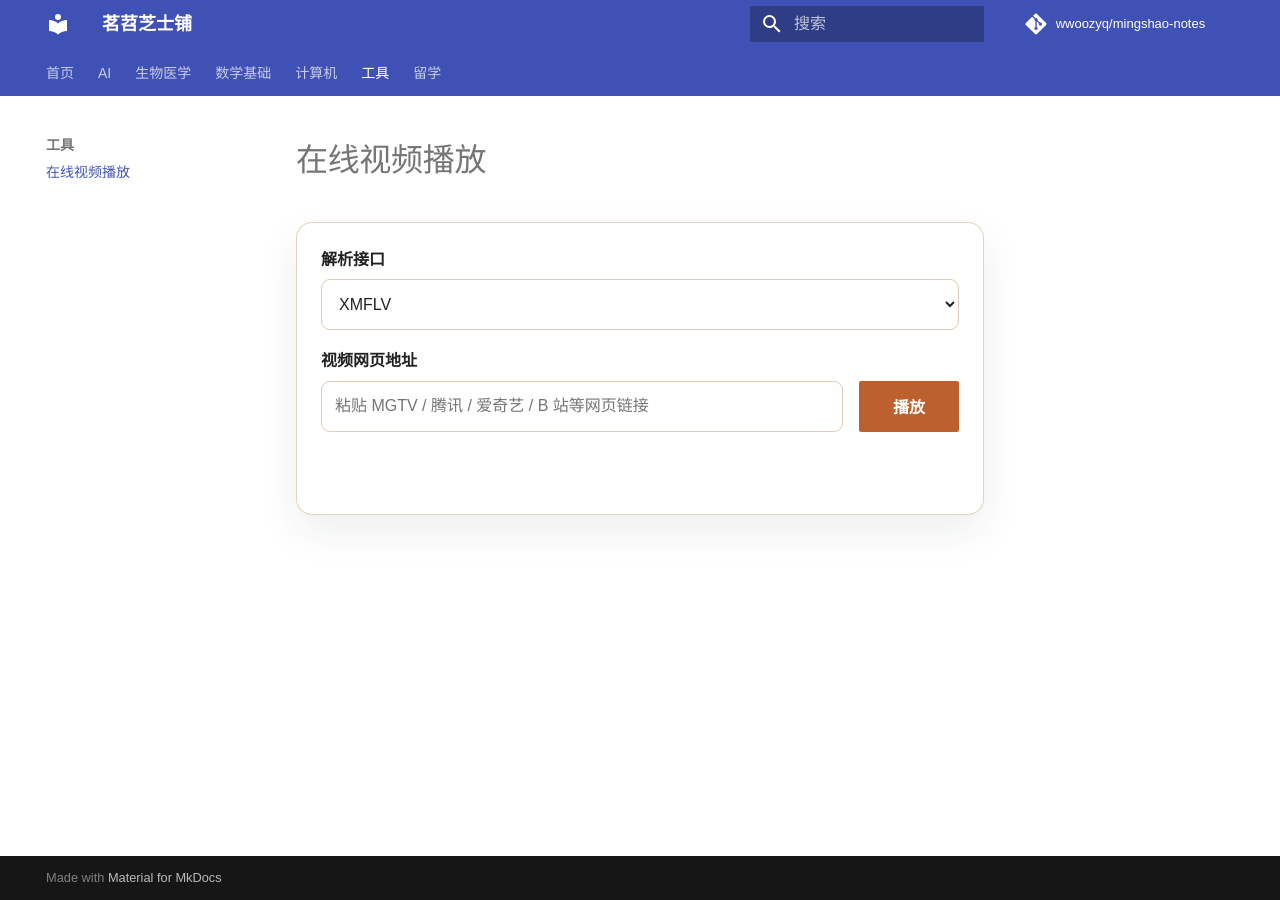
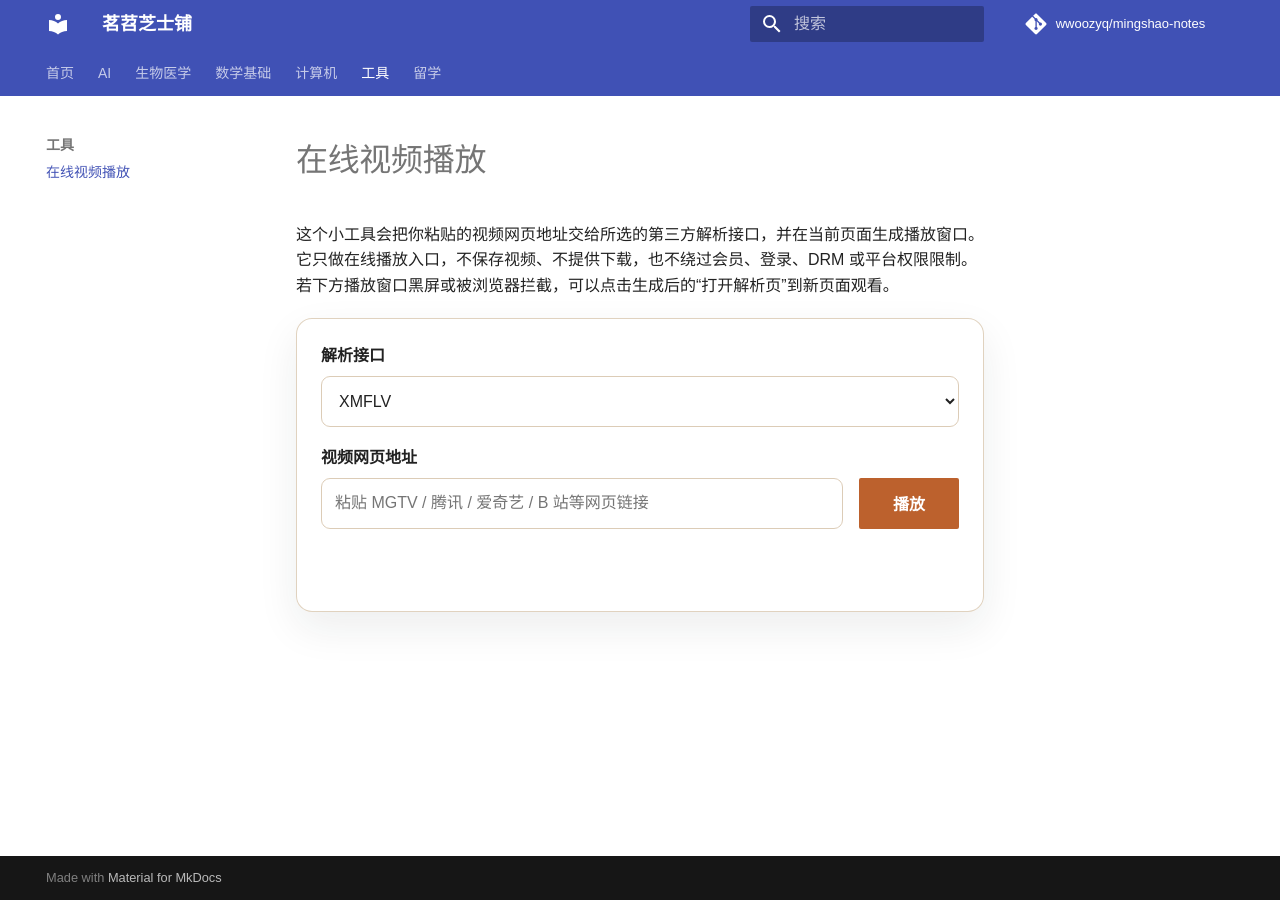
Before and after one commit to wwoozyq/mingshao-notes, an MkDocs documentation site: the page built from docs/tools/video-player.md, in a window 1280 px wide. Built offline with MkDocs 1.6.1 and Material for MkDocs 9.7.7, drawn with Linux system fonts in a browser that asks for light colours; comment, search, counter and statistics services are not loaded.

Commit message:
Add video player usage note

```diff
--- a/docs/tools/video-player.md
+++ b/docs/tools/video-player.md
@@ -1,4 +1,6 @@
 # 在线视频播放
+
+这个小工具会把你粘贴的视频网页地址交给所选的第三方解析接口，并在当前页面生成播放窗口。它只做在线播放入口，不保存视频、不提供下载，也不绕过会员、登录、DRM 或平台权限限制。若下方播放窗口黑屏或被浏览器拦截，可以点击生成后的“打开解析页”到新页面观看。
 
 <div class="video-tool" id="videoTool">
   <div class="video-tool__field">
```
